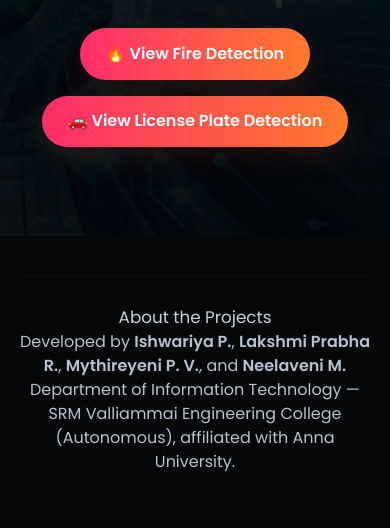
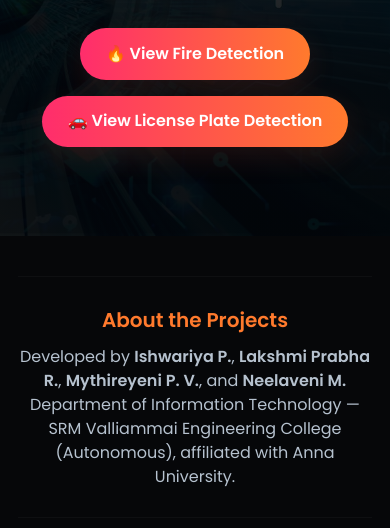
Before and after one commit to ishupandi15/computer-vision-projects, a plain HTML site: page index.html in a window 390 px wide. Shown: the part 287-815 px from the top of the page. Drawn offline with Linux system fonts and the light colour scheme.

Commit message:
Update index.html

```diff
--- a/index.html
+++ b/index.html
@@ -28,7 +28,8 @@
     @keyframes fadeUp{to{opacity:1;transform:none}}
 
     h1{font-size:2.6rem;font-weight:600;letter-spacing:-0.01em;margin:0 0 .1rem}
-    h2{font-size:1.05rem;font-weight:400;color:#d6dce3;opacity:.95;margin:0}
+    h2{font-size:1.55rem;font-weight:600;color:#ff7a2d;margin-bottom:.6rem}
+    h3{font-size:1.05rem;font-weight:400;color:#d6dce3;opacity:.95;margin:0}
 
     /* buttons */
     .buttons{display:flex;gap:1rem;margin-top:1.35rem;flex-wrap:wrap;justify-content:center}
@@ -38,7 +39,6 @@
     /* CONTENT */
     main{max-width:980px;margin:40px auto;padding:0 18px;color:#d6dce3}
     section{padding:28px 0;border-top:1px solid rgba(255,255,255,0.03)}
-    section h3{color:#ff7a2d;font-size:1.2rem;margin-bottom:.6rem}
     p{color:#c9d4df}
 
     /* stats */
@@ -72,6 +72,7 @@
 
     @media (max-width:820px){
       h1{font-size:1.8rem}
+      h2{font-size:1.25rem}
       header{height:62vh}
       .stat{min-width:170px}
     }
```
